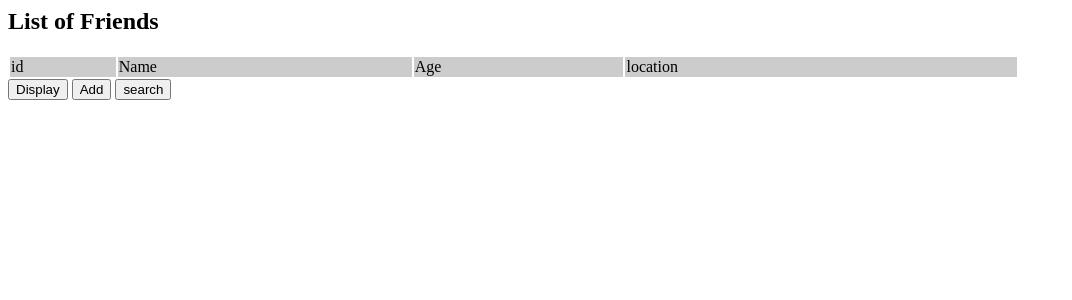
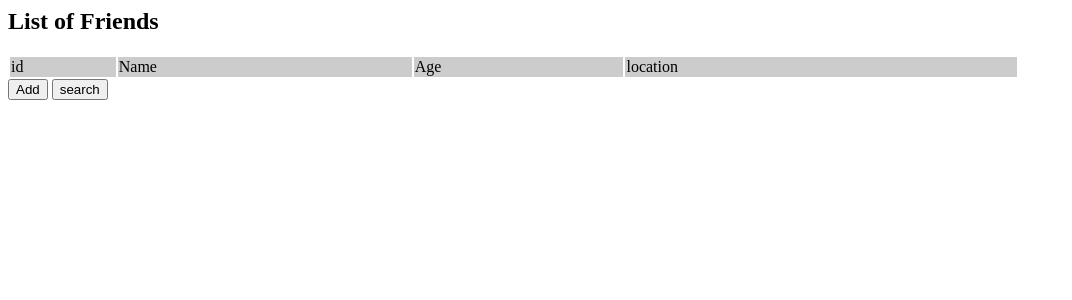
Before and after one commit to Poojapn/Assignment, a PHP site: page /list.php in a window 1280 px wide. Shown: the top 300 px of the page, without its empty margins (0-1072 px from the left). Run offline with PHP 8.4, Linux system fonts and the light colour scheme; data that the repository does not hold is empty.

Commit message:
composer added

```diff
--- a/add.php
+++ b/add.php
@@ -83,6 +83,7 @@ if(isset($_POST['Add'])){
 
 
         <button name="Add" type="Add">Add</button>
+
         </form>
 
 
--- /dev/null
+++ b/composer.json
@@ -0,0 +1,5 @@
+{
+    "name": "pooja/phpproject",
+    "type": "project",
+    "require": {}
+}
--- a/list.php
+++ b/list.php
@@ -33,7 +33,6 @@ $result = mysqli_query($mysqli, "SELECT * FROM friendlist ORDER BY id DESC"); //
 	}
 	?>
 </table>
-        <button name="Display" type="Display">Display</button>
       <a href="add.php"> <button name="Add" type="submit">Add</button></a>
         <a href="search.php"><button name="search" type="search">search</button></a>
     </body>
```
Also changed, not shown: 1 other file.
